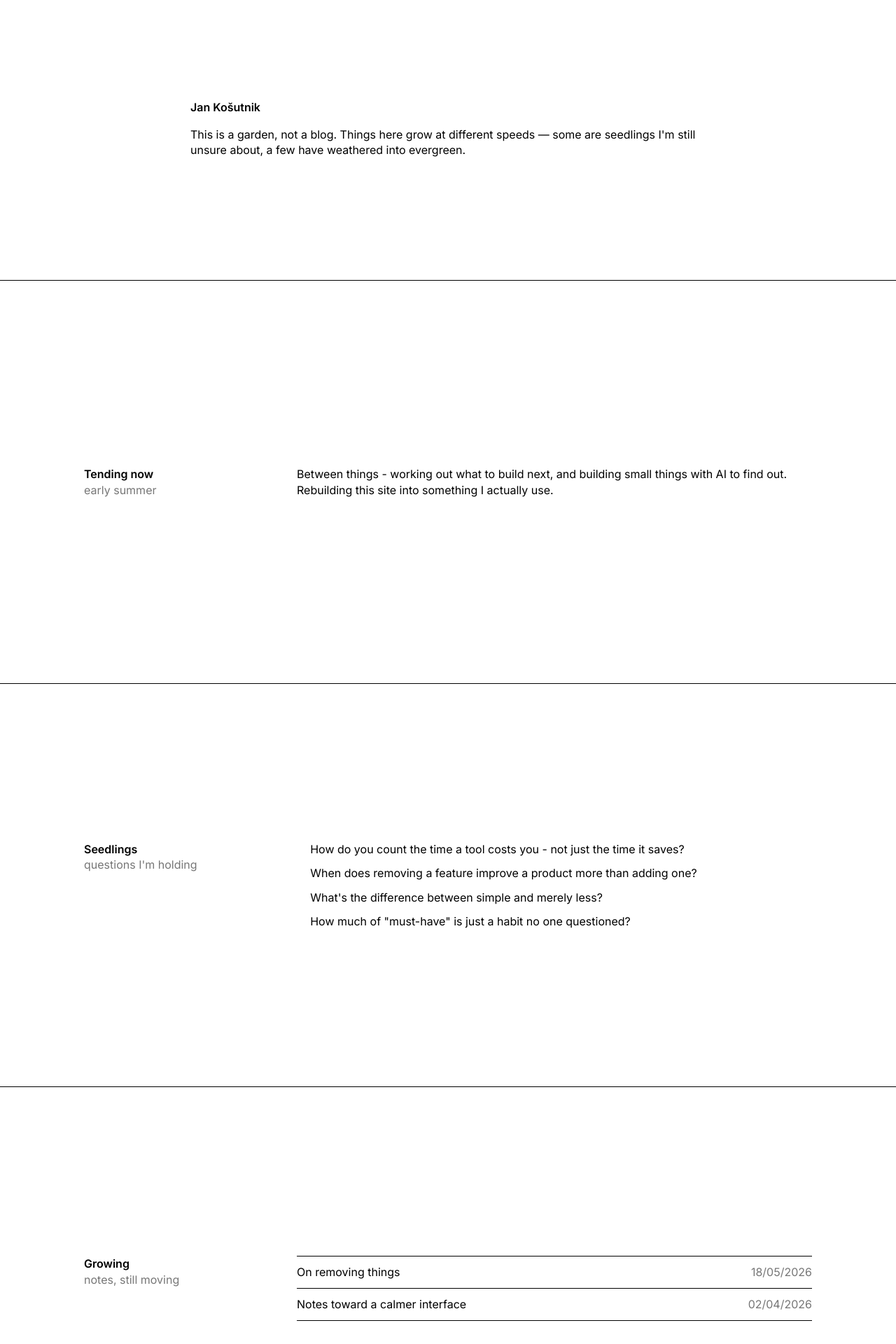
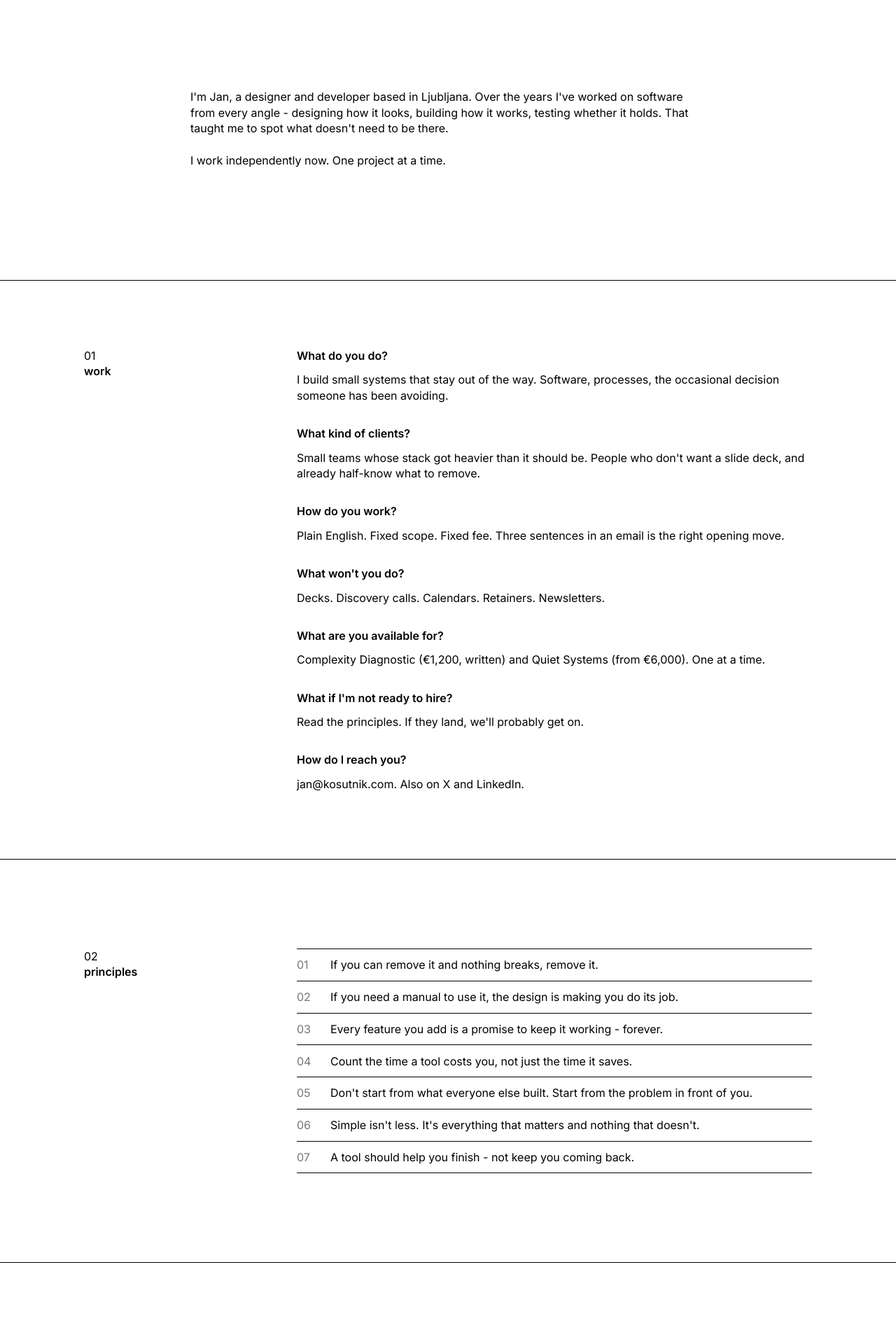
Before and after one commit to JanKosutnik/Kosutnik, a Next.js app: page /variant in a window 1280 px wide. Shown: the part 400-2320 px from the top of the page at 70% size. Built offline with nearby package versions, Linux system fonts and the light colour scheme.

Commit message:
Codex use supplied variant content

```diff
--- a/app/variant/page.tsx
+++ b/app/variant/page.tsx
@@ -3,102 +3,122 @@ import Link from 'next/link'
 import styles from './variant.module.css'
 
 export const metadata: Metadata = {
-  title: 'Jan Košutnik - garden',
-  description:
-    'This is a garden, not a blog. Things here grow at different speeds - some are seedlings, a few have weathered into evergreen.',
+  title: 'Jan Košutnik',
+  description: 'Designer and developer based in Ljubljana.',
   alternates: { canonical: 'https://kosutnik.com/variant/' },
 }
 
-const seedlings = [
-  'How do you count the time a tool costs you - not just the time it saves?',
-  'When does removing a feature improve a product more than adding one?',
-  "What's the difference between simple and merely less?",
-  'How much of "must-have" is just a habit no one questioned?',
+const principles = [
+  'If you can remove it and nothing breaks, remove it.',
+  'If you need a manual to use it, the design is making you do its job.',
+  'Every feature you add is a promise to keep it working - forever.',
+  'Count the time a tool costs you, not just the time it saves.',
+  "Don't start from what everyone else built. Start from the problem in front of you.",
+  "Simple isn't less. It's everything that matters and nothing that doesn't.",
+  'A tool should help you finish - not keep you coming back.',
 ]
 
-const principles = [
-  'Before you build something, ask if it needs to exist at all.',
-  'If you can remove it and nothing breaks, remove it.',
-  "A good tool stays out of your way. The best one, you forget you're using.",
-  'Every feature you add is a promise to keep it working - forever.',
-  'Most "must-have" features are just habits no one ever questioned.',
-  "When something feels confusing, it's not you. It's the design.",
-  "Simple isn't less. It's everything that matters and nothing that doesn't.",
-]
-
-const books = [
-  { title: 'The Book of Elon', author: 'Eric Jorgenson', href: 'https://www.elonmuskbook.org/' },
-  { title: 'Rework', author: 'Jason Fried & DHH', href: 'https://37signals.com/rework/' },
-  { title: 'Getting Real', author: '37signals', href: 'https://basecamp.com/gettingreal' },
-  { title: 'Hatching Twitter', author: 'Nick Bilton', href: 'https://www.nickbilton.com/' },
-  { title: 'Bad Blood', author: 'John Carreyrou', href: 'https://www.penguinrandomhouse.com/' },
-]
-
-const listening = [
-  { title: 'Founders', author: 'David Senra', href: 'https://www.founderspodcast.com/' },
-  { title: 'My First Million', author: 'Sam Parr & Shaan Puri', href: 'https://www.mfmpod.com/' },
-  { title: 'How I Built This', author: 'Guy Raz', href: 'https://www.npr.org/series/490248027/how-i-built-this' },
-  { title: 'AI & I', author: 'Dan Shipper', href: 'https://every.to/podcast' },
-  { title: "Lenny's Podcast", author: 'Lenny Rachitsky', href: 'https://www.lennysnewsletter.com/podcast' },
-  { title: 'Dwarkesh Podcast', author: 'Dwarkesh Patel', href: 'https://www.dwarkesh.com/podcast' },
-]
+function Answer({ question, children }: { question: string; children: React.ReactNode }) {
+  return (
+    <div className={styles.answer}>
+      <h3>{question}</h3>
+      <div>{children}</div>
+    </div>
+  )
+}
 
 export default function VariantPage() {
   return (
     <>
-      <a className={styles.skipLink} href="#garden">Skip to content</a>
+      <a className={styles.skipLink} href="#content">Skip to content</a>
 
-      <main className={`variant-page ${styles.page}`} id="garden">
+      <main className={`variant-page ${styles.page}`} id="content">
         <header className={styles.masthead}>
           <a className={styles.brand} href="/variant/">Jan Košutnik</a>
 
           <details className={styles.menu}>
             <summary>Menu</summary>
-            <nav aria-label="Garden navigation">
-              <a href="#tending">Tending now</a>
-              <a href="#seedlings">Seedlings</a>
-              <a href="#growing">Growing</a>
-              <a href="#evergreen">Evergreen</a>
-              <a href="#feeding">Feeding the garden</a>
+            <nav aria-label="Page navigation">
+              <a href="#work">work</a>
+              <a href="#principles">principles</a>
+              <a href="#writing">writing</a>
             </nav>
           </details>
         </header>
 
-        <section className={styles.intro} aria-labelledby="garden-intro">
-          <h1 id="garden-intro">Jan Košutnik</h1>
-          <p>
-            This is a garden, not a blog. Things here grow at different speeds — some are seedlings I&apos;m still
-            unsure about, a few have weathered into evergreen.
-          </p>
+        <section className={styles.intro} aria-labelledby="intro-title">
+          <h1 id="intro-title">
+            I&apos;m Jan, a designer and developer based in Ljubljana. Over the years I&apos;ve worked on software from every
+            angle - designing how it looks, building how it works, testing whether it holds. That taught me to spot what
+            doesn&apos;t need to be there.
+          </h1>
+          <p>I work independently now. One project at a time.</p>
         </section>
 
-        <div className={styles.sections}>
-          <section className={styles.section} id="tending">
+        <section className={styles.section} id="work">
           <header className={styles.sectionHeader}>
-              <h2>Tending now</h2>
-              <p>early summer</p>
+            <span>01</span>
+            <h2>work</h2>
           </header>
-            <p className={styles.measure}>
-              Between things - working out what to build next, and building small things with AI to find out.
-              Rebuilding this site into something I actually use.
+
+          <div className={styles.workContent}>
+            <Answer question="What do you do?">
+              <p>I build small systems that stay out of the way. Software, processes, the occasional decision someone has been avoiding.</p>
+            </Answer>
+
+            <Answer question="What kind of clients?">
+              <p>Small teams whose stack got heavier than it should be. People who don&apos;t want a slide deck, and already half-know what to remove.</p>
+            </Answer>
+
+            <Answer question="How do you work?">
+              <p>Plain English. Fixed scope. Fixed fee. Three sentences in an email is the right opening move.</p>
+            </Answer>
+
+            <Answer question="What won't you do?">
+              <p>Decks. Discovery calls. Calendars. Retainers. Newsletters.</p>
+            </Answer>
+
+            <Answer question="What are you available for?">
+              <p>Complexity Diagnostic (€1,200, written) and Quiet Systems (from €6,000). One at a time.</p>
+            </Answer>
+
+            <Answer question="What if I'm not ready to hire?">
+              <p>Read the <a href="#principles">principles</a>. If they land, we&apos;ll probably get on.</p>
+            </Answer>
+
+            <Answer question="How do I reach you?">
+              <p>
+                <a href="mailto:jan@kosutnik.com">jan@kosutnik.com</a>. Also on{' '}
+                <a href="https://x.com/JanKosutnik" target="_blank" rel="noopener noreferrer">X</a> and{' '}
+                <a href="https://www.linkedin.com/in/jankosutnik/" target="_blank" rel="noopener noreferrer">LinkedIn</a>.
               </p>
+            </Answer>
+          </div>
         </section>
 
-          <section className={styles.section} id="seedlings">
+        <section className={styles.section} id="principles">
           <header className={styles.sectionHeader}>
-              <h2>Seedlings</h2>
-              <p>questions I&apos;m holding</p>
+            <span>02</span>
+            <h2>principles</h2>
           </header>
-            <ul className={styles.list}>
-              {seedlings.map((question) => <li key={question}>{question}</li>)}
-            </ul>
+
+          <ol className={styles.principles}>
+            {principles.map((principle, index) => (
+              <li key={principle}>
+                <span>{String(index + 1).padStart(2, '0')}</span>
+                <p>{principle}</p>
+              </li>
+            ))}
+          </ol>
         </section>
 
-          <section className={styles.section} id="growing">
+        <section className={styles.section} id="writing">
           <header className={styles.sectionHeader}>
-              <h2>Growing</h2>
-              <p>notes, still moving</p>
+            <span>03</span>
+            <h2>writing</h2>
           </header>
+
+          <div className={styles.writingContent}>
             <div className={styles.rows}>
               <Link href="/writing/on-removing-things/">
                 <span>On removing things</span>
@@ -109,75 +129,11 @@ export default function VariantPage() {
                 <time dateTime="2026-04-02">02/04/2026</time>
               </Link>
             </div>
+            <p>A garden, not a blog - these grow slowly.</p>
+          </div>
         </section>
 
-          <section className={styles.section} id="evergreen">
-            <header className={styles.sectionHeader}>
-              <h2>Evergreen</h2>
-              <p>principles I keep returning to</p>
-            </header>
-            <ol className={styles.principles}>
-              {principles.map((principle, index) => (
-                <li key={principle}>
-                  <span>{String(index + 1).padStart(2, '0')}</span>
-                  <p>{principle}</p>
-                </li>
-              ))}
-            </ol>
-          </section>
-
-          <section className={styles.section} id="feeding">
-            <header className={styles.sectionHeader}>
-              <h2>Feeding the garden</h2>
-              <p>books, tools & voices</p>
-            </header>
-
-            <div className={styles.feeding}>
-              <div>
-                <h3>Books</h3>
-                <div className={styles.rows}>
-                  {books.map((book) => (
-                    <a href={book.href} key={book.title} target="_blank" rel="noopener noreferrer">
-                      <span>{book.title}</span>
-                      <span>{book.author}</span>
-                    </a>
-                  ))}
-                </div>
-              </div>
-
-              <div>
-                <h3>Tools</h3>
-                <p className={styles.tools}>
-                  <a href="https://mymind.com/" target="_blank" rel="noopener noreferrer">mymind</a> ·{' '}
-                  <a href="https://culturedcode.com/things/" target="_blank" rel="noopener noreferrer">Things</a> ·{' '}
-                  Apple Notes ·{' '}
-                  <a href="https://claude.ai/" target="_blank" rel="noopener noreferrer">Claude</a>
-                </p>
-              </div>
-
-              <div>
-                <h3>Listening</h3>
-                <div className={styles.rows}>
-                  {listening.map((item) => (
-                    <a href={item.href} key={item.title} target="_blank" rel="noopener noreferrer">
-                      <span>{item.title}</span>
-                      <span>{item.author}</span>
-                    </a>
-                  ))}
-                </div>
-              </div>
-            </div>
-          </section>
-        </div>
-
-        <footer className={styles.footer}>
-          <span>© 2026 Jan Košutnik</span>
-          <span>Made with care in Ljubljana, Slovenia.</span>
-          <a href="mailto:jan@kosutnik.com">jan@kosutnik.com</a>
-          <a href="https://x.com/JanKosutnik" target="_blank" rel="noopener noreferrer">X</a>
-          <a href="https://www.linkedin.com/in/jankosutnik/" target="_blank" rel="noopener noreferrer">LinkedIn</a>
-          <span>Ljubljana --:--</span>
-        </footer>
+        <footer className={styles.footer}>© 2026 Jan Košutnik · Ljubljana</footer>
       </main>
     </>
   )
--- a/app/variant/variant.module.css
+++ b/app/variant/variant.module.css
@@ -41,17 +41,8 @@
 
 .brand { text-decoration: none; }
 
-.menu {
-  position: relative;
-  text-align: right;
-}
-
-.menu summary {
-  list-style: none;
-  cursor: pointer;
-  font-weight: 600;
-}
-
+.menu { position: relative; text-align: right; }
+.menu summary { list-style: none; cursor: pointer; font-weight: 600; }
 .menu summary::-webkit-details-marker { display: none; }
 
 .menu nav {
@@ -78,15 +69,13 @@
   display: flex;
   flex-direction: column;
   justify-content: center;
-  gap: 1rem;
+  gap: 1.5rem;
   padding: 4rem 0;
 }
 
 .intro h1,
 .intro p { margin: 0; }
-.intro h1 { font-weight: 600; }
-
-.sections { border-top: 1px solid #000; }
+.intro h1 { font-weight: 400; }
 
 .section {
   min-height: 72svh;
@@ -96,41 +85,20 @@
   align-content: center;
   gap: 3rem;
   padding: 6rem 1.5rem;
-  border-bottom: 1px solid #000;
+  border-top: 1px solid #000;
   scroll-margin-top: 1rem;
 }
 
-.sectionHeader h2,
-.sectionHeader p,
-.feeding h3 { margin: 0; }
-.sectionHeader h2,
-.feeding h3 { font-weight: 600; }
+.sectionHeader span,
+.sectionHeader h2 { display: block; margin: 0; }
+.sectionHeader h2 { font-weight: 600; }
 
-.sectionHeader p { color: #777; }
+.workContent { display: grid; gap: 2rem; }
 
-.measure { margin: 0; }
-
-.list {
-  margin: 0;
-  padding-left: 1.2rem;
-}
-
-.list li + li { margin-top: .75rem; }
-
-.rows { border-top: 1px solid #000; }
-
-.rows a {
-  display: grid;
-  grid-template-columns: minmax(0, 1fr) auto;
-  gap: 2rem;
-  padding: .7rem 0;
-  border-bottom: 1px solid #000;
-  text-decoration: none;
-}
-
-.rows a:hover span:first-child { text-decoration: underline; }
-.rows time,
-.rows a span:last-child { color: #777; }
+.answer h3,
+.answer p { margin: 0; }
+.answer h3 { margin-bottom: .75rem; font-weight: 600; }
+.answer a { text-underline-offset: .2rem; }
 
 .principles {
   list-style: none;
@@ -150,18 +118,23 @@
 .principles li > span { color: #777; }
 .principles p { margin: 0; }
 
-.feeding {
+.writingContent > p { margin: 1.5rem 0 0; }
+.rows { border-top: 1px solid #000; }
+
+.rows a {
   display: grid;
-  gap: 3rem;
+  grid-template-columns: minmax(0, 1fr) auto;
+  gap: 2rem;
+  padding: .7rem 0;
+  border-bottom: 1px solid #000;
+  text-decoration: none;
 }
 
-.feeding h3 { margin-bottom: 1rem; }
-.tools { margin: 0; }
+.rows a:hover span { text-decoration: underline; }
+.rows time { color: #777; }
 
 .footer {
-  display: flex;
-  flex-wrap: wrap;
-  gap: .25rem 1.25rem;
+  border-top: 1px solid #000;
   padding: 1.25rem 1.5rem;
 }
 
```
Lines whose indentation alone changed are shown as unchanged.
